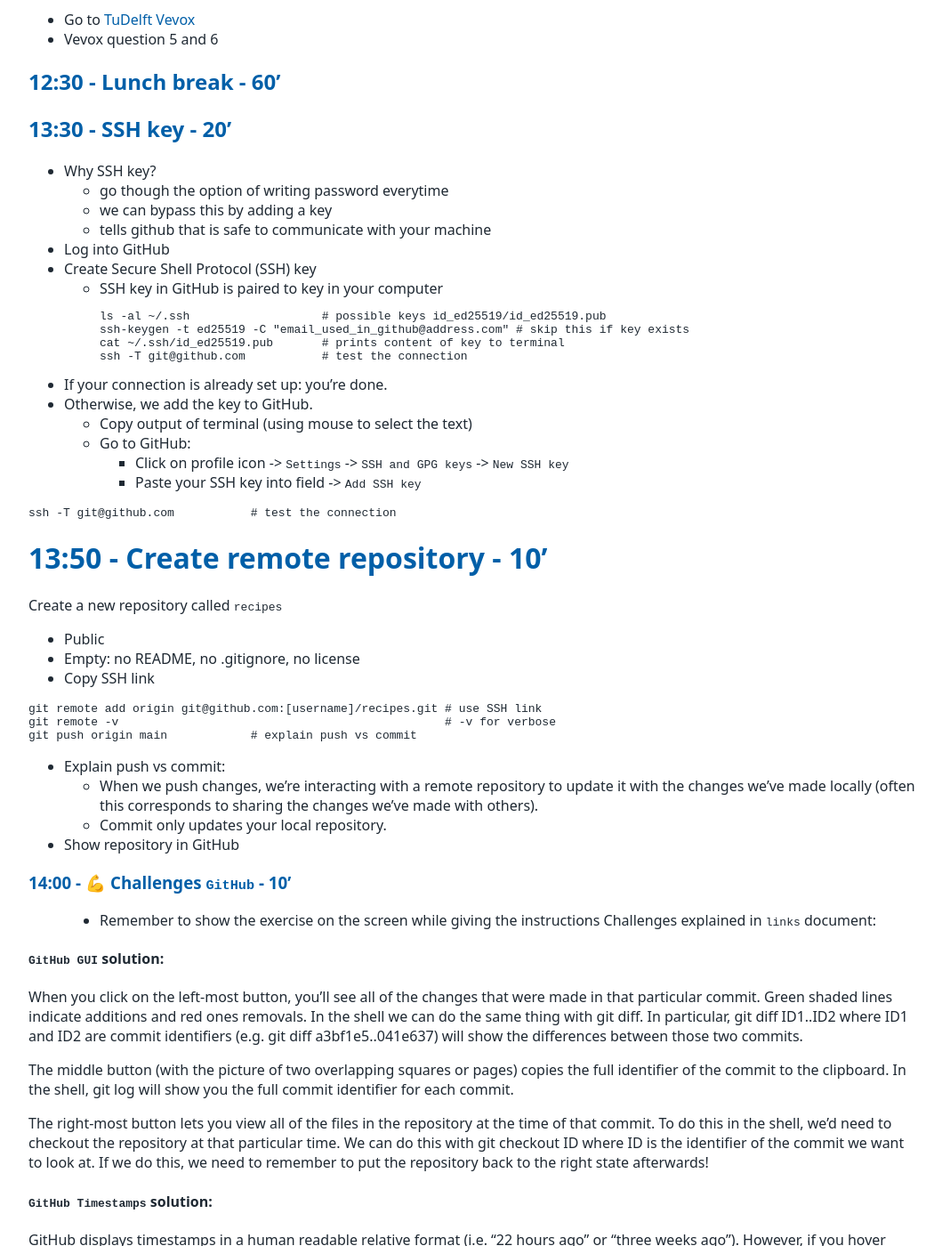
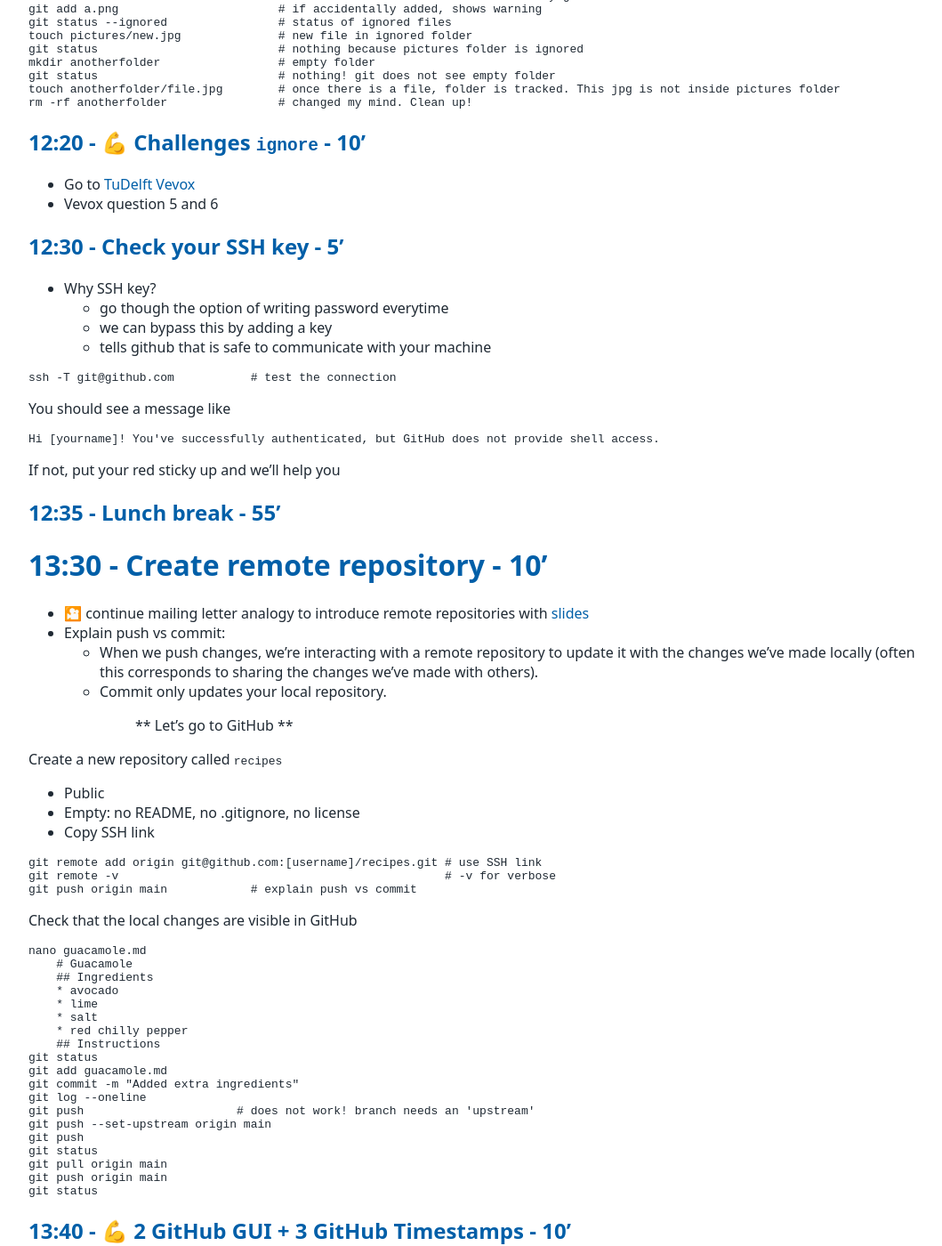
Before and after one commit to tu-delft-library/introduction_to_version_control_with_git, a Jekyll site: the page built from materials_for_trainers/lesson_plan.md, in a window 1280 px wide and 1400 px high, scrolled down 5351 px. Shown: the whole window at 89% size, without its empty margins (108-1167 px from the left). Built offline with Jekyll 4.4.1, drawn with Linux system fonts in a browser that asks for light colours; our own code applies the rules of GitHub Pages for plain Markdown files; some of the changed text lies outside the part shown.

Commit message:
lesson update

````diff
--- a/materials_for_trainers/lesson_plan.md
+++ b/materials_for_trainers/lesson_plan.md
@@ -11,10 +11,10 @@
 - Ask Paula to print a list of the participants so that they can check their name (roll call)
 - Start auto push [TODO] @halfordd step-by-step explanation
 
-## 9:30 - Land - 10'
+## 9:30 - Land - 5'
 ☕ Coffee/tea 🫖
 
-## 9:40 - Housekeeping - 10'
+## 9:35 - Housekeeping - 10'
 - ✅ Roll call + 🤝 Code of Conduct
 - 🖥 Did everyone:
     - install git
@@ -22,12 +22,13 @@
     - create a GitHub account
 - 🙋 Getting help (🆘 red  ✅ green stickers)
 
-## 9:50 - Icebreaker - 5'
+## 9:45 - Icebreaker - photos timeline - 5'
 - Instructions for the icebreaker on slides
-- When finished ask the group to share some of the answers they got
+- This icebreaker is a good bridge to talk about timeline
 
+> **REMEMBER TO START AUTOPUSH**
 
-## 9:55 - Introduction to version control - 10'
+## 9:50 - Introduction to version control - 10'
 - 🎦 introduce git using [slides](https://tud365.sharepoint.com/:p:/r/sites/ResearchDataServices/Gedeelde%20documenten/Training/Research_Software_Training/lesson_plans/resources/Introduction%20to%20version%20control%20with%20Git.pptx?d=w582c916207804aac981699323fe83c38&csf=1&web=1&e=c4zb1b)
 - What is version control and why should I use it?
   - Do it for your future self
@@ -51,16 +52,7 @@ cd "/c/Users/[username]/OneDrive - Delft University of Technology\Desktop"
 cd "/c/Users/[username]/OneDrive - Delft University of Technology\Bureaublad"
 ```
 
-## 10:10 - Setting up git - 5'
-
-Important to mention:
-- End of a line:
-    - Windows: Uses CRLF (\r\n) to mark the end of a line.
-    - Unix/Linux/macOS: Uses LF (\n).
-- Git uses branches
-    - A branch is a separate timeline
-    - You will learn about branches later (in the intermediate course??)
-    - We work on the main branch and no more details for now.
+## 10:05 - Setting up git - 5'
 
 ```console
 git version
@@ -69,16 +61,31 @@ git config --list
 git config --global user.name "Name Lastname"
 git config --global user.email "netid@tudelft.nl"
 git config --global core.editor "nano -w"
-## For mac and linux
-git config --global core.autocrlf input             # auto carriage return line feed
-## for windows do
-git config --global TODOTODODODOD                   # TODO
+```
+>*CRLF* carriage return line feed. This concept originated from mechanical typewriters to separate the physical actions of moving to the left margin and advancing the paper. In our case it means `how Git handles line endings`
+
+End of a line:
+- Windows: Uses CRLF (\r\n) to mark the end of a line.
+- Unix/Linux/macOS: Uses LF (\n).
+
+```console
+# For mac and linux
+git config --global core.autocrlf input
+# for windows do
+git config --global core.autocrlf true  # For compatibility, line endings are converted to Unix style when you commit files.
 git config --global init.defaultBranch main
+```
+Git uses branches
+- A branch is a separate timeline
+- You will learn about branches later (in the intermediate course??)
+- We work on the main branch for now. We will discuss branches in the next module.
+
+```console
 git config --list --global
 git config --global --edit
 ```
 
-## 10:15 - Initialize a local Git repository - 10'
+## 10:10 - Initialize a local Git repository - 10'
 - `git init` initializes a repository
 - Git stores all of its repository data in the `.git` directory
 
@@ -105,7 +112,11 @@ ls .git         # some files and subfolders inside .git
 ```console
 cd ~/Desktop/recipes        # ensure inside recipes dir
 ls                          # dir is empty
-git status                  # status of project
+git status                  # status of project: no commits yet!
+cd ..                       # let's compare one level up
+git status                  # not a git repository
+cd recipes                  # let's go back inside the recipes folder
+git status                  # yes! this is our repository
 nano guacamole.md           # add headers
                             # explain headers in .md
     # Guacamole
@@ -134,32 +145,27 @@ cat guacamole.md            # see content of file
 git status                  # “no changes added to commit”
 git diff                    # review changes. Explain the output
 git commit -m "Add ingredients to guacamole recipe" # no staged changes
-git add guacamole.md        # explain stating area: like framing for a photo
+git add guacamole.md        # explain stating area: allows to review before taking a snapshot (commit)
+git status                  # file is 'staged' -> ready to be commited
 git commit -m "Add ingredients to guacamole recipe"
 git log
+cat guacamole.md        # see contents of file
 ```
+> **NOTE** there might be confusion about stating area and working tree. We will clarify in the next section.
 
-### 10:40 - 💪 Challenge `changes` - 10'
+## 10:35 - 💪 Challenge `changes` - 10'
 - Go to [TuDelft Vevox](https://tudelft.vevox.com/#/meetings)
 - Vevox question 1 and 2
 
-
-## 10:50 - Break - 10'
-
+## 10:45 - Break - 15'
 
 ## 11:00 - Working directory and staging area - 10'
-- 🎦 introduce staging area using [slides](https://tud365.sharepoint.com/:p:/r/sites/ResearchDataServices/Gedeelde%20documenten/Training/Research_Software_Training/lesson_plans/resources/Introduction%20to%20version%20control%20with%20Git.pptx?d=w582c916207804aac981699323fe83c38&csf=1&web=1&e=c4zb1b)
+- 🎦 clarify staging area using [slides](https://tud365.sharepoint.com/:p:/r/sites/ResearchDataServices/Gedeelde%20documenten/Training/Research_Software_Training/lesson_plans/resources/Introduction%20to%20version%20control%20with%20Git.pptx?d=w582c916207804aac981699323fe83c38&csf=1&web=1&e=c4zb1b)
 - Working directory -> staging area -> commit history (database)
 - Useful ANALOGIES:
     - Mailing a letter:
         - Staging is like putting letter in envelop
         - Committing is like putting it in the mailbox
-
-    - Photo group analogy:
-        - `git add` specifies what will go in a snapshot
-        - `git commit` then actually takes the snapshot
-        - `git commit -a` is like gathering everyone to take a group photo
-
 ```console
 git status
 nano guacamole.md           # change lemon for lime
@@ -171,18 +177,19 @@ nano guacamole.md           # change lemon for lime
     ## Instructions
 git diff                    # replaced one line - with new line +
 git add guacamole.md
-git diff                    # no output
+git diff                    # no output   - diff only compares to working dir
 git diff --staged           # changes in staging area
 git status
-git commit -m "Modify guacamole to traditional recipe"
+git commit -m "Modify guacamole to traditional recipe" # Commit message: think why
 git status
 git log
 ```
 
 
-### 11:10 - 💪 Challenge `staging` - 10'
-`bio Repository` challenge explained in `links` document
-> * Remember to show the exercise on the screen while giving the instructions
+
+## 11:10 - 1 💪 `bio Repository`  - 10'
+
+See `exercises.md`. There is an optional challenge under each numbered exercise.
 
 #### Solution
 ```console
@@ -194,7 +201,10 @@ nano me.txt                         # create file and add three lines
 git add me.txt                      # add file
 git commit -m "Add biography file"  # commit changes
 nano me.txt                         # modify one line, add a fourth line
-git diff me.txt                     # show differences
+git diff me.txt                     # show differences to working directory
+git add me.txt                      # stage
+git diff                            # no changes to working directory
+git diff --staged                   # show difference to staged area
 ```
 
 
@@ -217,7 +227,7 @@ git diff me.txt                     # show differences
         - HEAD marker is passed hand by hand until it reaches the corresponding tag.
 
 
-## 11:30 - Git history - 20'
+## 11:30 - Git history - 15'
 - Commands: `HEAD, HEAD~1, HEAD~2, log --oneline, show, restore, tag`
 - HEAD is the *most recent commit*
 
@@ -249,16 +259,16 @@ git status                          # restored file is not staged!
 git restore guacamole.md            # overwrites working copy with last committed version
 git status
 cat guacamole.md
-git tag -a nana [short_hash] -m "Nana's recipe"   # add a tag -> easier than hash
+git tag -a traditional [short_hash] -m "Tag for traditional recipe"   # add a tag -> easier than hash
 git log --oneline
-git restore -s nana guacamole.md    # -s same as with the hash -> source
+git restore -s traditional guacamole.md    # -s same as with the hash -> source
 git status                          # restored file is not staged!
 ```
 
-## 11:50 - Break - 10'
+## 11:45 - Break - 15'
 
 
-### 12:00 - 💪 Challenges `history` - 10'
+## 12:00 - 💪 Challenges `history` - 10'
 - Go to [TuDelft Vevox](https://tudelft.vevox.com/#/meetings)
 - Vevox question 3 and 4
 
@@ -274,7 +284,7 @@ touch a.png b.png c.png pictures/cake1.jpg pictures/cake2.jpg   # make dummy pic
 ls                                  # lists generated pictures
 ls pictures                         # lists generated pictures inside folder
 git status                          # images not recommended in git + distracting
-nano .gitignore                     # type lines below
+nano .gitignore                     # type lines below (remind . means hidden file)
         *.png
         pictures/
 cat .gitignore                      # confirm content of .gitignore
@@ -285,42 +295,42 @@ git status                          # all clean
 ls                                  # files are in folder but not tracked by git
 git add a.png                       # if accidentally added, shows warning
 git status --ignored                # status of ignored files
+touch pictures/new.jpg              # new file in ignored folder
+git status                          # nothing because pictures folder is ignored
 mkdir anotherfolder                 # empty folder
 git status                          # nothing! git does not see empty folder
+touch anotherfolder/file.jpg        # once there is a file, folder is tracked. This jpg is not inside pictures folder
+rm -rf anotherfolder                # changed my mind. Clean up!
 ```
 
 
-### 12:20 - 💪 Challenges `ignore` - 10'
+## 12:20 - 💪 Challenges `ignore` - 10'
 - Go to [TuDelft Vevox](https://tudelft.vevox.com/#/meetings)
 - Vevox question 5 and 6
 
-## 12:30 - Lunch break - 60'
-
-## 13:30 - SSH key - 20'
+## 12:30 - Check your SSH key - 5'
 - Why SSH key?
     - go though the option of writing password everytime
     - we can bypass this by adding a key
     - tells github that is safe to communicate with your machine
-- Log into GitHub
-- Create Secure Shell Protocol (SSH) key
-    - SSH key in GitHub is paired to key in your computer
-```console
-ls -al ~/.ssh                   # possible keys id_ed25519/id_ed25519.pub
-ssh-keygen -t ed25519 -C "email_used_in_github@address.com" # skip this if key exists
-cat ~/.ssh/id_ed25519.pub       # prints content of key to terminal
-ssh -T git@github.com           # test the connection
-```
-- If your connection is already set up: you're done.
-- Otherwise, we add the key to GitHub.
-    - Copy output of terminal (using mouse to select the text)
-    - Go to GitHub:
-        - Click on profile icon -> `Settings` -> `SSH and GPG keys` -> `New SSH key`
-        - Paste your SSH key into field -> `Add SSH key`
 
 ```console
 ssh -T git@github.com           # test the connection
 ```
-# 13:50 - Create remote repository - 10'
+You should see a message like
+```
+Hi [yourname]! You've successfully authenticated, but GitHub does not provide shell access.
+```
+If not, put your red sticky up and we'll help you
+
+## 12:35 - Lunch break - 55'
+
+# 13:30 - Create remote repository - 10'
+- 🎦 continue mailing letter analogy to introduce remote repositories with [slides](https://tud365.sharepoint.com/:p:/r/sites/ResearchDataServices/Gedeelde%20documenten/Training/Research_Software_Training/lesson_plans/resources/Introduction%20to%20version%20control%20with%20Git.pptx?d=w582c916207804aac981699323fe83c38&csf=1&web=1&e=c4zb1b)
+- Explain push vs commit:
+    - When we push changes, we’re interacting with a remote repository to update it with the changes we’ve made locally (often this corresponds to sharing the changes we’ve made with others).
+    - Commit only updates your local repository.
+> ** Let's go to GitHub **
 
 Create a new repository called `recipes`
 - Public
@@ -332,14 +342,33 @@ git remote add origin git@github.com:[username]/recipes.git # use SSH link
 git remote -v                                               # -v for verbose
 git push origin main            # explain push vs commit
 ```
-- Explain push vs commit:
-    - When we push changes, we’re interacting with a remote repository to update it with the changes we’ve made locally (often this corresponds to sharing the changes we’ve made with others).
-    - Commit only updates your local repository.
-- Show repository in GitHub
+Check that the local changes are visible in GitHub
 
-### 14:00 - 💪  Challenges `GitHub` - 10'
-> * Remember to show the exercise on the screen while giving the instructions
-Challenges explained in `links` document:
+```console
+nano guacamole.md
+    # Guacamole
+    ## Ingredients
+    * avocado
+    * lime
+    * salt
+    * red chilly pepper
+    ## Instructions
+git status
+git add guacamole.md
+git commit -m "Added extra ingredients"
+git log --oneline
+git push                      # does not work! branch needs an 'upstream'
+git push --set-upstream origin main
+git push
+git status
+git pull origin main
+git push origin main
+git status
+```
+
+
+## 13:40 - 💪  2 GitHub GUI + 3 GitHub Timestamps - 10'
+See `exercises.md`. There is an optional challenge under each numbered exercise.
 
 #### `GitHub GUI` solution:
 
@@ -353,28 +382,7 @@ The right-most button lets you view all of the files in the repository at the ti
 
 GitHub displays timestamps in a human readable relative format (i.e. “22 hours ago” or “three weeks ago”). However, if you hover over the timestamp, you can see the exact time at which the last change to the file occurred.
 
-### 14:10 - 💪 Challenges `remotes` - 10'
-- Go to [TuDelft Vevox](https://tudelft.vevox.com/#/meetings)
-- Vevox question 7 and 8
-
-
-## 14:20 - Break - 15'
-
-## 14:35 - TU Delft FAIR software guidelines - 10'
-- 🎦 use [slides](https://tud365.sharepoint.com/:p:/r/sites/ResearchDataServices/Gedeelde%20documenten/Training/Research_Software_Training/lesson_plans/resources/Introduction%20to%20version%20control%20with%20Git.pptx?d=w582c916207804aac981699323fe83c38&csf=1&web=1&e=c4zb1b)
->* Remember to talk about the most common licenses: MIT, Creative Commons, Apache
-
-## 14:45 - 💪 Challenge `Modify a README` - 15'
-`Modify a README` challenge explained in `links` document
-- Download the README file from [GitHub](
-https://github.com/tu-delft-library/introduction_to_version_control_with_git/blob/main/material_for_participants/README.md)
-- Add it to your local recipes repository
-- Open file with nano
-- Complete the tasks included between [] in the README file
-- Add and commit changes to your local recipes repository
-
-
-## 15:00 - Pulling a fresh copy of repo - 10'
+## 13:50 - Pulling a fresh copy of repo - 10'
 
 Experience loosing your local repo and getting your code back from remote:
 
@@ -384,14 +392,13 @@ git push origin main            # push changes
 git pull origin main            # explain pull from remote
 ```
 - Confirm all files are in remote (visit GitHub)
-- Admire the new README file
 
 ```console
-ls
+ls -a                           # local files (including the ignored files)
 pwd
 cd ..
 rm -rf recipes/                 # loose repository
-git status                      # no git repository here
+git status                      # make sure you are not inside a git repository
 git clone git@github.com:[username]/recipes.git # NEW COMMAND! clone repository (copy SSH link from github)
 cd recipes
 ls
@@ -400,29 +407,22 @@ git status
 ```
 Magic!
 
-## 15:10 - Break - 10'
+## 14:00 - 💪 Challenges `remotes` - 10'
+- Go to [TuDelft Vevox](https://tudelft.vevox.com/#/meetings)
+- Vevox question 7 and 8
 
-## 15:20 - 💪 Challenge `A new recipe` - 25'
-> * Remember to show the exercise on the screen while giving the instructions
 
-`A new recipe` challenge explained in `links` document.
-#### solution
-```console
-nano hummus.md              # add headers ingredients, instructions
-git add hummus.md
-git commit -m "Add hummus recipe"
-git status
-nano hummus.md              # add chickpeas, lemon, tahini, garlic
-git add hummus.md
-git commit -m "Add ingredients to hummus"
-nano hummus.md              # add all to food processor
-git add hummus.md
-git commit -m "Add instructions to hummus"
-git log --oneline
-git push origin main
-```
+## 14:10 - Break - 15'
 
-## 15:45 - Key points - 10'
+## 14:25 - TU Delft FAIR software guidelines - 10'
+- 🎦 use [slides](https://tud365.sharepoint.com/:p:/r/sites/ResearchDataServices/Gedeelde%20documenten/Training/Research_Software_Training/lesson_plans/resources/Introduction%20to%20version%20control%20with%20Git.pptx?d=w582c916207804aac981699323fe83c38&csf=1&web=1&e=c4zb1b)
+>* Remember to talk about the most common licenses: MIT, Creative Commons, Apache
+
+
+## 14:35 LAB: Putting it all together - 60'
+see `PRACTICAL.md` file
+
+## 15:35 - Key points - 10'
 - point to the cheat sheet linked in the `links` document
 - revise the commands by asking to the class what the commands are
 ```console
@@ -440,11 +440,5 @@ git push            # uploads local changes to remote
 git pull            # downloads changes from remote to local
 ```
 
-## 16:55 - Feedback - 5'
+## 15:45 - Feedback - 5'
 Ask participants to fill in the feedback survey
-
-
-
-#### pilot
-general note -> make desktop single background so that its less distracting than a photo of the beach where we are not right now
-remember to clear terminal more often
````
Also changed, not shown: other parts of materials_for_trainers/lesson_plan.md (+2 -2 lines).
